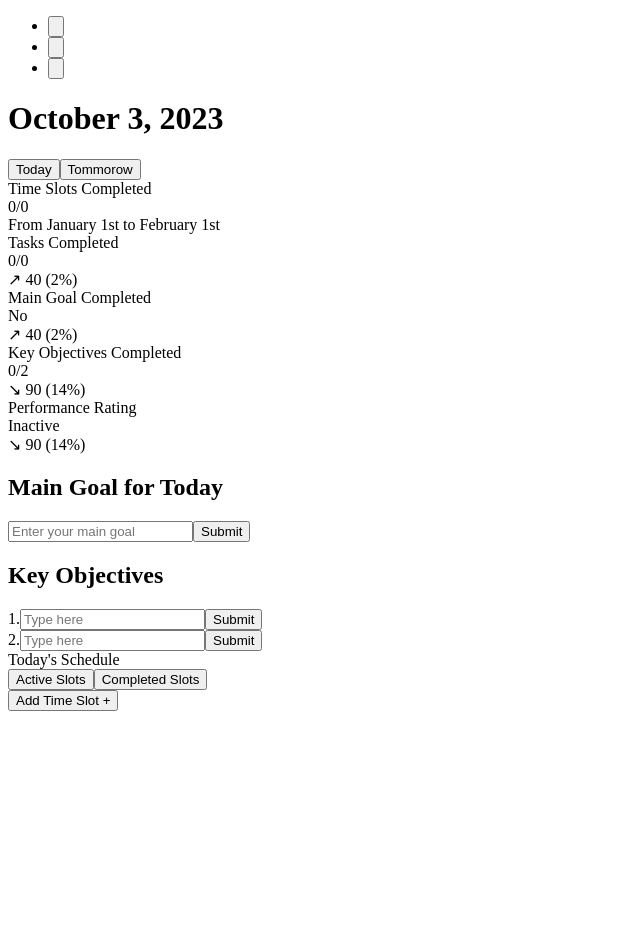
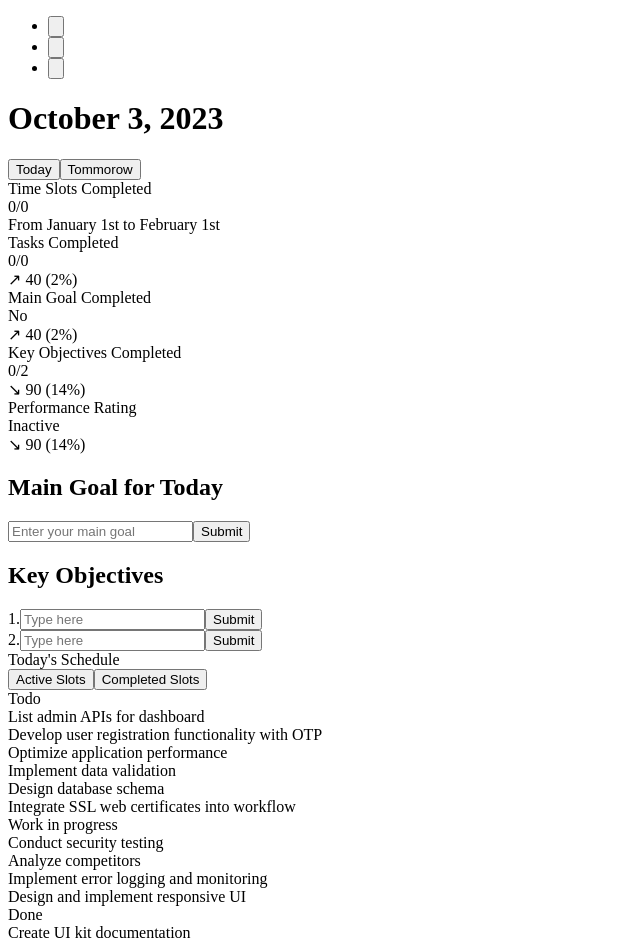
Before and after one commit to thesayf/eb-todo-app, a React (Create React App) app: page / in a window 1280 px wide. Shown: the top 943 px of the page, without its empty margins (0-640 px from the left). Before the commit the page ends 800 px from the top, so only its background shows below. Built offline with nearby package versions, Linux system fonts and the light colour scheme; the HTML template or start-up script is replaced by a standard one.

Commit message:
made it so that tasks inside of slots are sortable amoungst each other

```diff
--- a/src/components/dragable_slot.tsx
+++ b/src/components/dragable_slot.tsx
@@ -1,21 +1,47 @@
 import React from "react";
 import SubmittedTimeSlot from "./submitted_time_slot_component";
 import UnsubmittedTimeSlot from "./unsubmitted_time_slot_component";
+import TestTaskComponent from "../testcomponents/testTaskCoponent";
+import { SortableContext } from "@dnd-kit/sortable";
+import { useDroppable } from '@dnd-kit/core';
 
 interface DragagableSlotPtrops {
     slot: any;
     id: string;
+    tasks: Array<any>;
 }
 
-const DragableSlot: React.FC<DragagableSlotPtrops> = ({slot}) => {
+const DragableSlot: React.FC<DragagableSlotPtrops> = ({slot, tasks}) => {
+
+    const { setNodeRef, isOver, over } = useDroppable({
+        id: slot.id,
+        data: {
+            type: 'Column',
+        },
+    });
 
     return (
-        <div>
+        // <div>
+        //     {
+        //         slot.isSubmitted ? <SubmittedTimeSlot key={slot.id} id={slot.id} slotName={slot.name} startTime={slot.startTime} endTime={slot.endTime} tasks={slot.tasks} />
+        //         : <UnsubmittedTimeSlot key={slot.id} id={slot.id} slotName={slot.name} startTime={slot.startTime} endTime={slot.endTime} tasks={slot.tasks} />
+        //     }
+        // </div>
+        <>
+        <div ref={setNodeRef}  className="col-span-full p-4 border rounded-md bg-white mt-2">
+            <div className="text-lg font-bold">{slot.title}</div>
+            <SortableContext items={tasks.map(task => task.id)}>
             {
-                slot.isSubmitted ? <SubmittedTimeSlot key={slot.id} id={slot.id} slotName={slot.name} startTime={slot.startTime} endTime={slot.endTime} tasks={slot.tasks} />
-                : <UnsubmittedTimeSlot key={slot.id} id={slot.id} slotName={slot.name} startTime={slot.startTime} endTime={slot.endTime} tasks={slot.tasks} />
+                tasks.map((task) => {
+                    return (
+                        <TestTaskComponent key={task.id} id={task.id} task={task} />
+                )
+            })
             }
+            </SortableContext>
         </div>
+        </>
+
     )
 }
 
--- a/src/components/submitted_time_slot_component.tsx
+++ b/src/components/submitted_time_slot_component.tsx
@@ -79,10 +79,32 @@ const SubmittedTimeSlot: React.FC<SubmittedTimeSlotProps>  = ({id, slotName, sta
     }
 
     const onDragOver = (event: DragOverEvent) => {
-        const {active, over} = event;
 
-        console.log(active)
-        console.log(over)
+        console.log("tasks[0]")
+
+        // const {active, over} = event;
+
+        // if(!over) return
+
+        // const activeId = active.id;
+        // const overId = over.id;
+
+        // if(activeId === overId) return;
+
+        // const isActiveTask = active.data.current?.type === "Task"
+        // const isOverTask = over.data.current?.type === "Task"
+
+        // if(isActiveTask && isOverTask) {
+        //   setTasks((tasks) => {
+        //     const activeTaskIndex = tasks.findIndex((task) => task.id === activeId);
+        //     const overTaskIndex = tasks.findIndex((task) => task.id === overId);
+
+        //     if(tasks[activeTaskIndex].slotId !== tasks[overTaskIndex].slotId){
+        //       tasks[activeTaskIndex].slotId = tasks[overTaskIndex].slotId;
+        //     }
+        //     return arrayMove(tasks, activeTaskIndex, overTaskIndex);
+        //   })
+        // }
 
     }
 
@@ -106,7 +128,7 @@ const SubmittedTimeSlot: React.FC<SubmittedTimeSlotProps>  = ({id, slotName, sta
                     </div>
                 </div>
                 <div className="space-y-4">
-                    <DndContext onDragStart={onDragStart} onDragOver={onDragOver}>
+                    <DndContext onDragStart={onDragStart} onDragCancel={onDragOver}>
                     <SortableContext items={tasks.map(task => task.id)}>
                     {tasks.map((task, idx) => (
                         <SubmittedTaskComponent
--- a/src/containers/active_slot_container.tsx
+++ b/src/containers/active_slot_container.tsx
@@ -2,21 +2,193 @@ import React, { useState } from "react";
 import { TimeSlot } from "../app_context";
 import TimeSlotAdder from "../components/time_slot_adder_component";
 import DragableSlot from "../components/dragable_slot";
+import { DndContext, DragOverlay } from "@dnd-kit/core";
+import { createPortal } from "react-dom";
+import TestTaskComponent from "../testcomponents/testTaskCoponent";
+import { arrayMove } from "@dnd-kit/sortable";
 
 interface ActiveSlotContainerProps {
     slots: TimeSlot[];
 }
 
+interface Slot {
+    id: string;
+    title: string;
+    // Add more fields as needed
+  }
+
+  interface Task {
+    id: string;
+    columnId: string;
+    content: string;
+    // Add more fields as needed
+  }
+
+const defaultSLots = [
+    {
+      id: "todo",
+      title: "Todo",
+    },
+    {
+      id: "doing",
+      title: "Work in progress",
+    },
+    {
+      id: "done",
+      title: "Done",
+    },
+  ];
+
+  const defaultTasks = [
+    {
+      id: "1",
+      columnId: "todo",
+      content: "List admin APIs for dashboard",
+    },
+    {
+      id: "2",
+      columnId: "todo",
+      content:
+        "Develop user registration functionality with OTP ",
+    },
+    {
+      id: "3",
+      columnId: "doing",
+      content: "Conduct security testing",
+    },
+    {
+      id: "4",
+      columnId: "doing",
+      content: "Analyze competitors",
+    },
+    {
+      id: "5",
+      columnId: "done",
+      content: "Create UI kit documentation",
+    },
+    {
+      id: "6",
+      columnId: "done",
+      content: "Dev meeting",
+    },
+    {
+      id: "7",
+      columnId: "done",
+      content: "Deliver dashboard prototype",
+    },
+    {
+      id: "8",
+      columnId: "todo",
+      content: "Optimize application performance",
+    },
+    {
+      id: "9",
+      columnId: "todo",
+      content: "Implement data validation",
+    },
+    {
+      id: "10",
+      columnId: "todo",
+      content: "Design database schema",
+    },
+    {
+      id: "11",
+      columnId: "todo",
+      content: "Integrate SSL web certificates into workflow",
+    },
+    {
+      id: "12",
+      columnId: "doing",
+      content: "Implement error logging and monitoring",
+    },
+    {
+      id: "13",
+      columnId: "doing",
+      content: "Design and implement responsive UI",
+    },
+  ];
+
 const  ActiveSlotContainer: React.FC<ActiveSlotContainerProps> =  ({slots}) =>  {
+
+    const [activeTask, setActiveTask] = useState<any>(null);
+    const [tasks, setTasks] = useState<Task[]>(defaultTasks);
+    const [columns, setColumns] = useState<Slot[]>(defaultSLots);
+
+
+
+      const onDragStart = (event: any) => {
+        setActiveTask(event.active.data.current.task)
+        console.log(event.active.data.current.task)
+      }
+
+      const ondragover = (event: any) => {
+        const { active, over } = event;
+            if (!over) return;
+
+            console.log("DRAG OVER" );
+
+            const activeId = active.id;
+            const overId = over.id;
+
+            if (activeId === overId) return;
+
+            const isActiveATask = active.data.current?.type === "Task";
+            const isOverATask = over.data.current?.type === "Task";
+
+            if (!isActiveATask) return;
+
+            // Im dropping a Task over another Task
+            if (isActiveATask && isOverATask) {
+            setTasks((tasks) => {
+                const activeIndex = tasks.findIndex((t) => t.id === activeId);
+                const overIndex = tasks.findIndex((t) => t.id === overId);
+
+                if (tasks[activeIndex].columnId != tasks[overIndex].columnId) {
+                // Fix introduced after video recording
+                tasks[activeIndex].columnId = tasks[overIndex].columnId;
+                return arrayMove(tasks, activeIndex, overIndex - 1);
+                }
+
+                return arrayMove(tasks, activeIndex, overIndex);
+            });
+            }
+
+            const isOverAColumn = over.data.current?.type === "Column";
+
+            // Im dropping a Task over a column
+            if (isActiveATask && isOverAColumn) {
+            setTasks((tasks) => {
+                const activeIndex = tasks.findIndex((t) => t.id === activeId);
+
+                tasks[activeIndex].columnId = overId;
+                console.log("DROPPING TASK OVER COLUMN", { activeIndex });
+                return arrayMove(tasks, activeIndex, activeIndex);
+            });
+            }
+  }
+
+
 
     return (
         <>
+        <DndContext onDragStart={onDragStart} onDragOver={ondragover}>
             {
-                slots.map((slot) => (
-                    <DragableSlot key={slot.id} id={slot.id} slot={slot} />
+
+                columns.map((slot) => (
+                    <DragableSlot key={slot.id} id={slot.id} slot={slot} tasks={tasks.filter(task => task.columnId === slot.id)}/>
                 ))
+
             }
+
+            {
+                        activeTask && createPortal(
+                            <DragOverlay>
+                                <TestTaskComponent id={activeTask.id} task={activeTask} />
+                            </DragOverlay>, document.body
+                        )
+                }
             <TimeSlotAdder />
+        </DndContext>
         </>
 
     )
--- /dev/null
+++ b/src/testcomponents/testTaskCoponent.tsx
@@ -0,0 +1,38 @@
+import React from "react";
+import { useSortable } from "@dnd-kit/sortable";
+import { CSS } from "@dnd-kit/utilities";
+
+interface TestTaskComponentProps {
+        id: string;
+        task: any;
+}
+
+const TestTaskComponent: React.FC<TestTaskComponentProps> = ({id , task} ) => {
+
+    const { attributes, listeners, setNodeRef, transform, transition, isDragging } = useSortable({ id, data: { task, type: "Task" }   });
+    const style = {
+        transform: CSS.Transform.toString(transform),
+        transition,
+    };
+
+    if (isDragging) {
+        return (
+            <div className=" border rounded w-full h-16 bg-base-300 flex flex-row items-center mt-2 " ref={setNodeRef}
+            style={style}
+            {...attributes}
+            {...listeners}></div>
+        )
+    }
+
+    return (
+        <div ref={setNodeRef}
+        style={style}
+        {...attributes}
+        {...listeners} className="col-span-full p-4 border rounded-md bg-white mt-2 ">
+            <div className="text-lg font-bold">{task.content}</div>
+        </div>
+    )
+}
+
+
+export default TestTaskComponent;
```
Also changed, not shown: src/testcomponents/testSlot.tsx (added, +21 -0 lines), src/testcomponents/testslotcomponent.tsx (deleted, +0 -52 lines).
